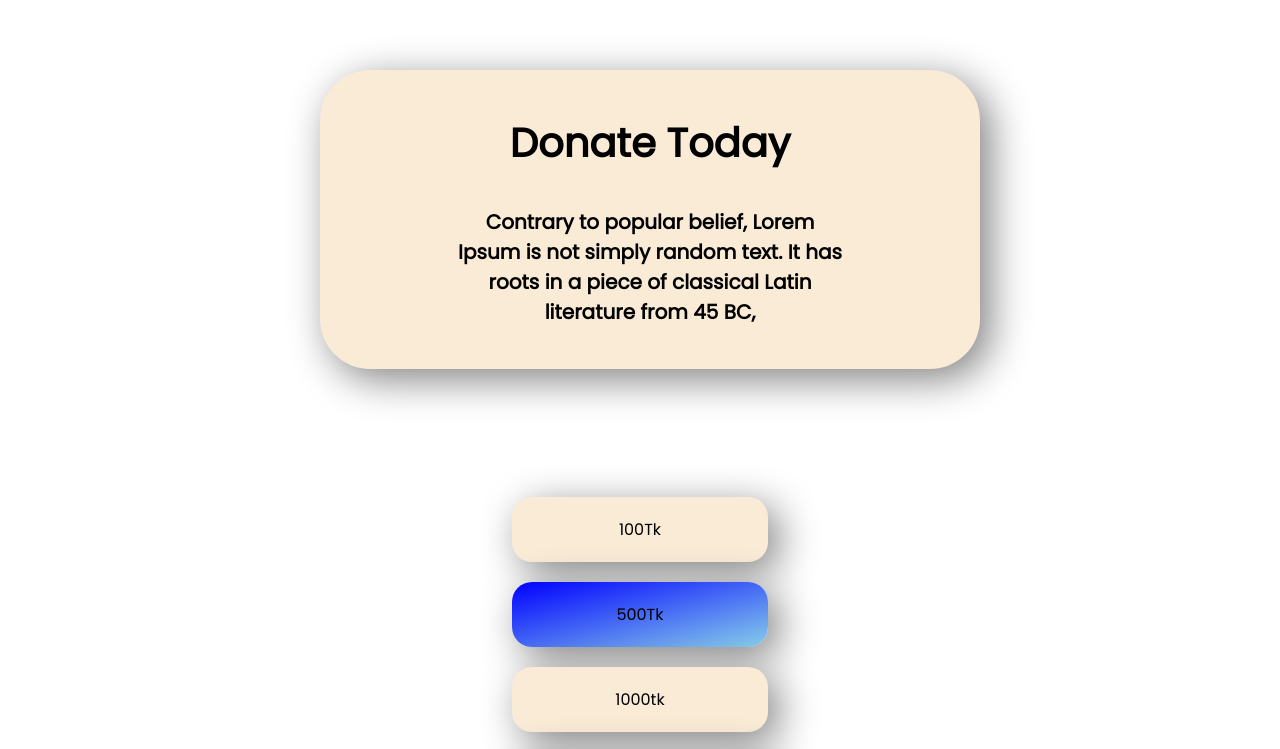
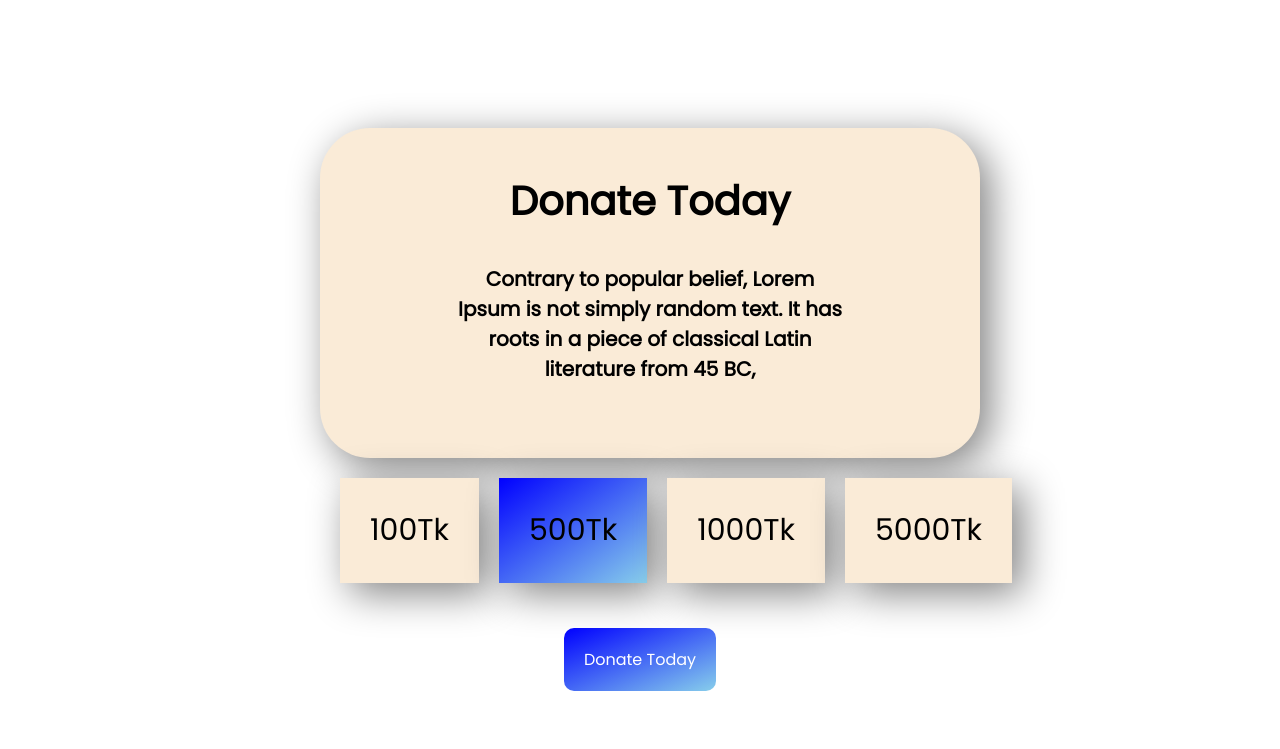
Before and after one commit to rohananondo/my-web-2, a plain HTML site: page index.html in a window 1280 px wide. Shown: the part 911-1660 px from the top of the page. After the commit the page ends 1602 px from the top, so only its background shows below. Drawn offline with Linux system fonts and the light colour scheme.

Commit message:
second-commit

```diff
--- a/index.html
+++ b/index.html
@@ -40,8 +40,8 @@
 
         <div class="amount">
             <div class="donation-amount">100Tk</div>
-            <div class="donation-amount--">500Tk</div>
-            <div class="donation-amount">1000tk</div>
+            <div id="colour" class="donation-amount">500Tk</div>
+            <div class="donation-amount">1000Tk</div>
             <div class="donation-amount">5000Tk</div>
 
         </div>
--- a/style.css
+++ b/style.css
@@ -22,7 +22,7 @@ h4 {
     font-size: 15px;
     margin-left: 20%;
     margin-right: 20%;
-    margin-bottom: 5%;
+    margin-bottom: 10%;
 
 }
 
@@ -58,7 +58,7 @@ h4 {
     width: 50%;
     margin-left: 25%;
     border-radius: 50px;
-    margin-bottom: 10%;
+
     padding: 10px;
     box-shadow: 10px 10px 40px grey;
 }
@@ -75,27 +75,20 @@ h4 {
     width: 20%;
     margin-top: 20px;
     box-shadow: 10px 10px 40px grey;
-    border-radius: 20px;
+    margin-left: 20px;
     text-align: center;
-    padding-top: 20px;
-    padding-bottom: 20px;
-    margin-left: 40%;
+    padding: 30px;
     background-color: antiquewhite;
+    font-size: 30px;
 
 }
 
-.donation-amount-- {
-    width: 20%;
-    margin-top: 20px;
-    box-shadow: 10px 10px 40px grey;
-    border-radius: 20px;
-    text-align: center;
-    padding-top: 20px;
-    padding-bottom: 20px;
-    margin-left: 40%;
+#colour {
     background-image: linear-gradient(to bottom right, blue, skyblue);
 
 }
+
+
 
 .today-button {
     text-align: center;
@@ -104,4 +97,8 @@ h4 {
 
 .amount {
     margin-bottom: 5%;
+    display: flex;
+    width: 50%;
+    margin-left: 25%;
+
 }
```
